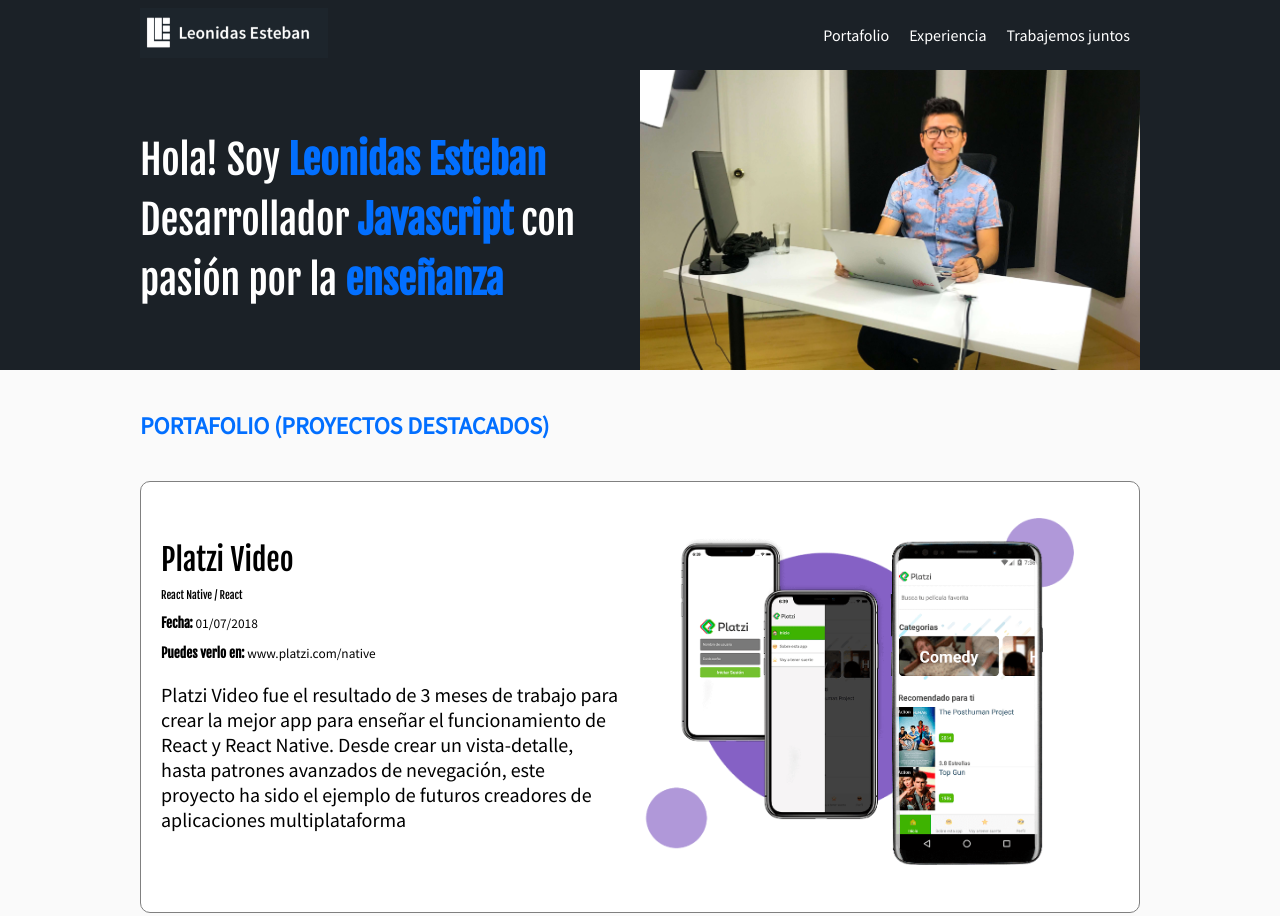
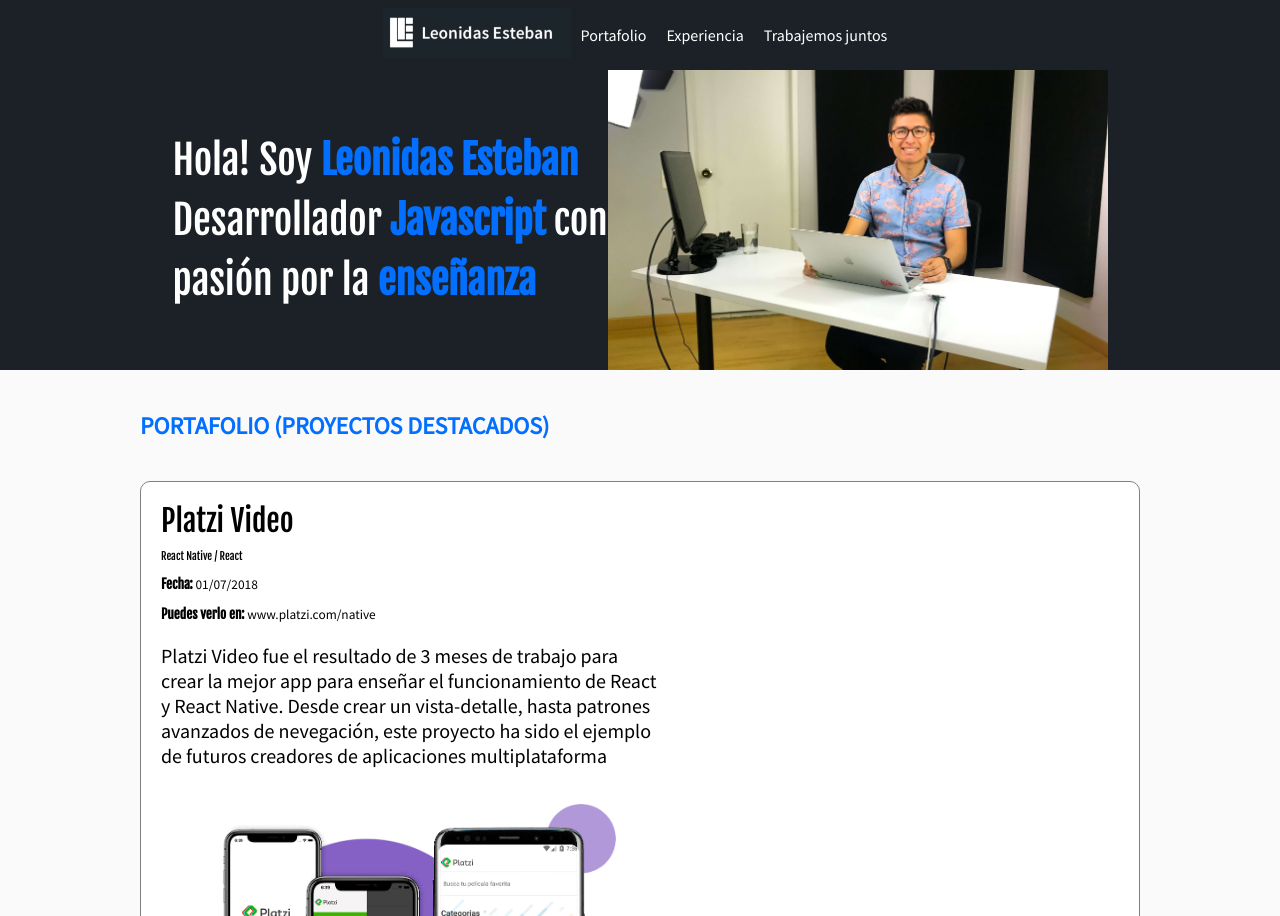
Before and after one commit to joseluistineo90/curricular, a plain HTML site: page index.html in a window 1280 px wide. Shown: the top 916 px of the page. Drawn offline with Linux system fonts and the light colour scheme.

Commit message:
agregando flex-wrap

```diff
--- a/css/estilos.css
+++ b/css/estilos.css
@@ -76,6 +76,7 @@
   display: flex;
   align-items: center;
   justify-content: space-between;
+  flex-wrap: wrap;
 
 }
 
@@ -115,6 +116,7 @@
   display: flex;
   align-items: center;
   justify-content: space-between;
+  flex-wrap: wrap;
 }
 .project-course,
 .project-date,
@@ -153,6 +155,7 @@
   height: 70px;
   align-items: center;
   justify-content: space-between;
+  flex-wrap: wrap;
 }
 
 ol,
@@ -209,6 +212,7 @@
   display: flex;
   align-items: center;
   justify-content: space-between;
+  flex-wrap: wrap;
 }
 
 .footer img {
@@ -266,6 +270,7 @@
   display: flex;
   align-items: center;
   justify-content: space-between;
+  flex-wrap: wrap;
 }
 
 .social {
@@ -321,7 +326,7 @@
 
 .container {
   /* border: 1px solid red; */
-  width: 1000px;
+  max-width: 1000px;
   margin: 0 auto;
   display: inherit;
   justify-content: inherit;
@@ -337,6 +342,6 @@
 
 @media screen and (max-width: 320px) {
     body{
-      border: 10px solid green;
+      /*border: 10px solid green;*/
     }
 }
```
